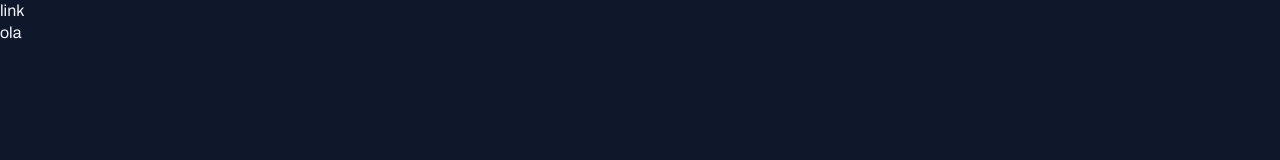
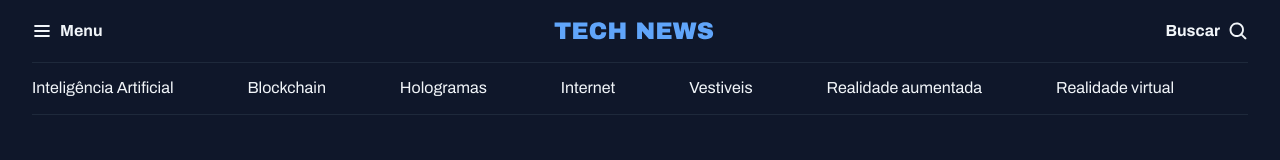
Before and after one commit to barbaradscosta/Portal-de-noticias, a plain HTML site: page index.html in a window 1280 px wide. Drawn offline with Linux system fonts and the light colour scheme.

Commit message:
ceiacao do header

```diff
--- a/index.html
+++ b/index.html
@@ -16,8 +16,36 @@
 </head>
 
 <body>
-   <a href="">link</a>
-<h1>ola</h1>
+    <header class="container">
+        <nav id="primary" class="grid grid-col">
+            <div>
+                <img src="assets/icons/List.svg" alt="Menu">
+                <strong>Menu</strong>
+            </div>
+
+            <div>
+                <img src="assets/logo.svg" alt="">
+            </div>
+
+            <div>
+                <strong>Buscar</strong>
+                <img src="assets/icons/MagnifyingGlass.svg" alt="">
+
+            </div>
+        </nav>
+
+        <nav id="secondary" class="grid grid-col">
+            <a href="">Inteligência Artificial</a>
+            <a href="">Blockchain</a>
+            <a href="">Hologramas</a>
+            <a href="">Internet</a>
+            <a href="">Vestiveis</a>
+            <a href="">Realidade aumentada</a>
+            <a href="">Realidade virtual</a>
+        </nav>
+
+    </header>
+
 </body>
 
 </html>
--- a/styles/global.css
+++ b/styles/global.css
@@ -40,3 +40,17 @@
  h1, h2, h3 {
     font: inherit;
  }
+
+ .container {
+   max-width: 1280px;
+   padding-inline: 32px;
+   margin-inline: auto;
+ }
+
+ .grid {
+   display: grid;
+ }
+
+ .grid-col {
+   grid-auto-flow: column;
+ }
--- /dev/null
+++ b/styles/header.css
@@ -0,0 +1,23 @@
+#primary {
+    padding-block: 20px;
+
+    div {
+        display: flex;
+        align-items: center;
+        gap: 8px;
+    }
+
+    div:nth-child(2) {
+        margin-inline: auto;
+    }
+
+    div:nth-child(3) {
+        justify-self: end;
+    }
+}
+
+#secondary {
+   padding-block: 14px;
+   border: solid 1px var(--stroke-color);
+   border-inline: none;
+}
--- a/styles/index.css
+++ b/styles/index.css
@@ -1 +1,2 @@
 @import url(global.css);
+@import url(header.css);
```
